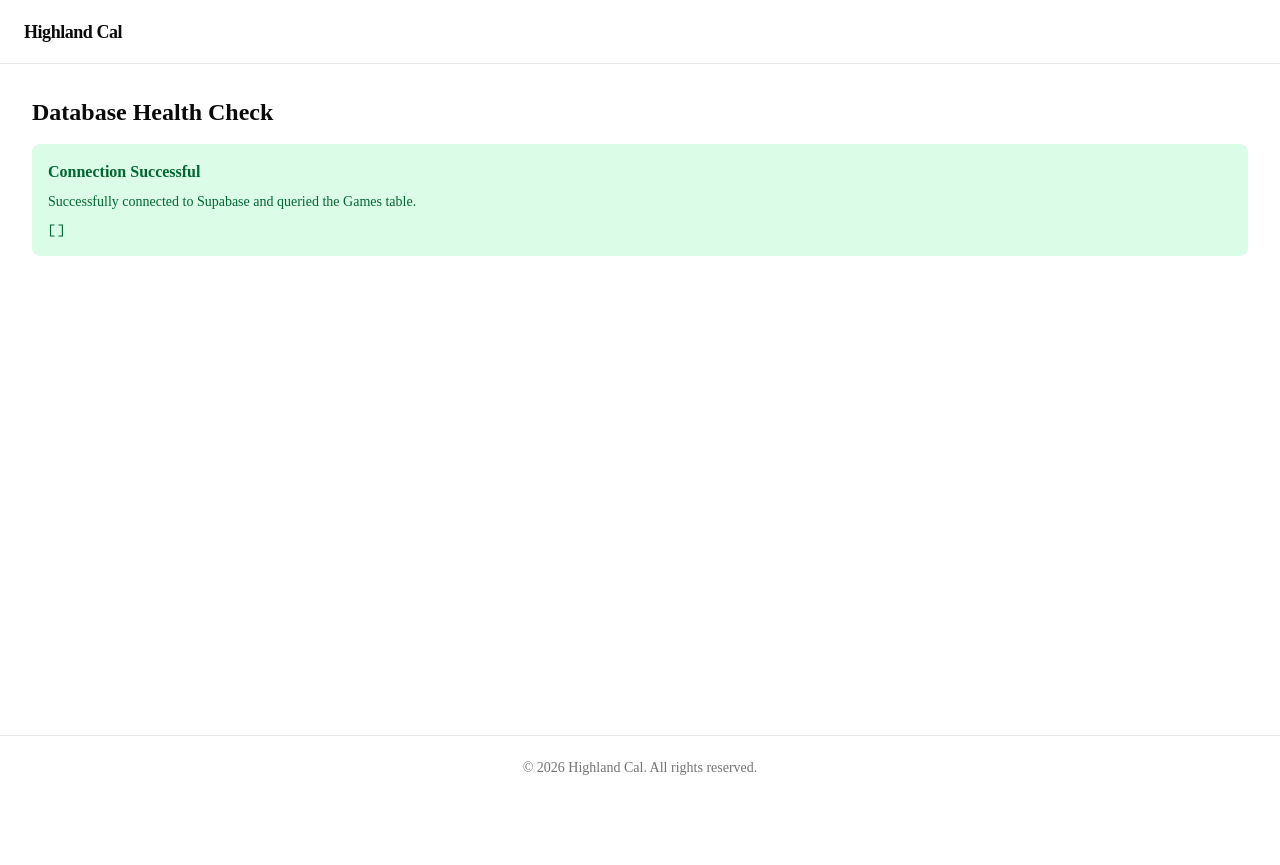
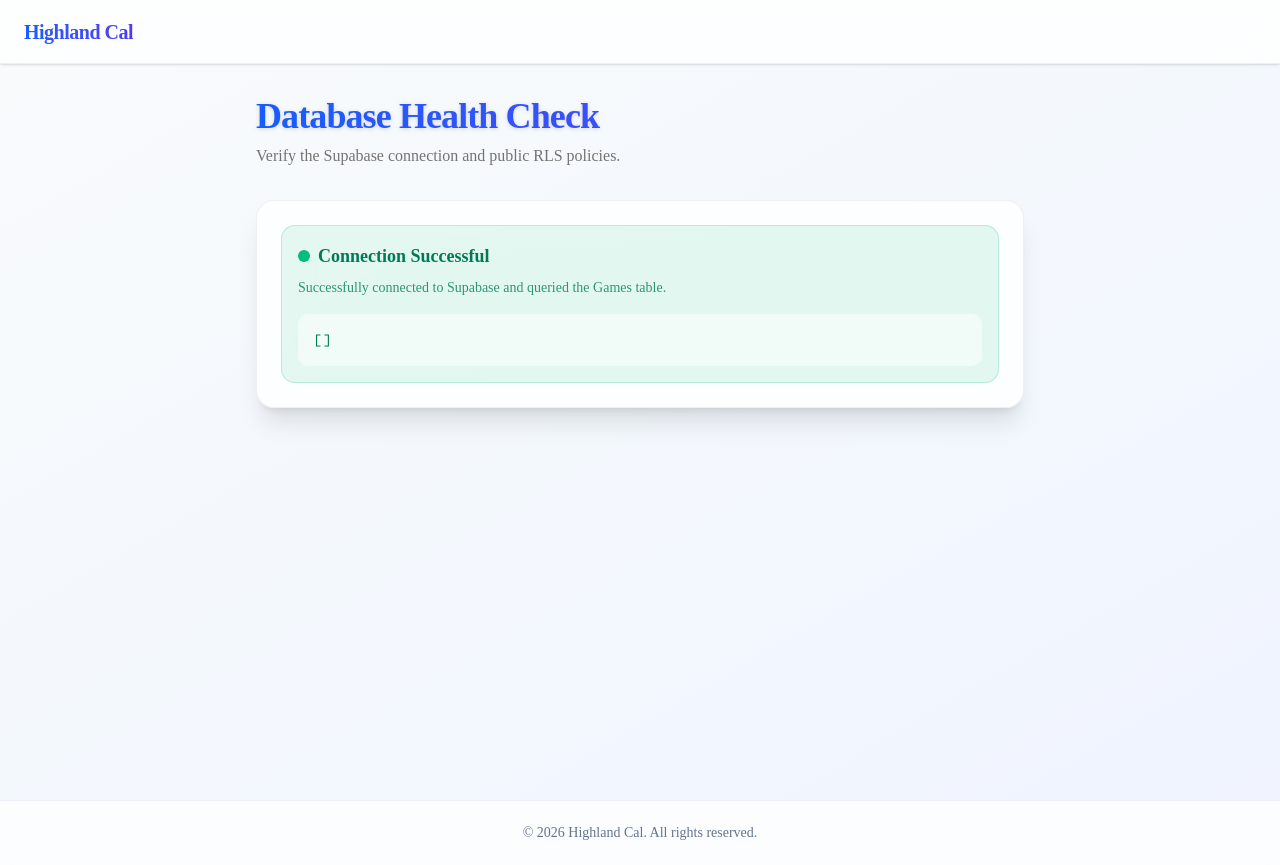
Before and after one commit to billnapier/highland_cal, a Next.js app: page /db-health in a window 1280 px wide. Before the commit the page ends 800 px from the top, so only its background shows below. Built offline with nearby package versions, Linux system fonts and the light colour scheme; no server answers; the database is empty.

Commit message:
Apply premium design language and baseball card layout across all remaining pages

```diff
--- a/app/db-health/page.tsx
+++ b/app/db-health/page.tsx
@@ -9,20 +9,34 @@ export default async function DbHealthPage() {
   const { data, error } = await supabase.from('games').select('id').limit(1)
 
   return (
-    <div className="p-8">
-      <h1 className="text-2xl font-bold mb-4">Database Health Check</h1>
-      {error ? (
-        <div className="p-4 bg-red-100 text-red-800 rounded-md">
-          <h2 className="font-semibold">Connection Error</h2>
-          <pre className="mt-2 text-sm whitespace-pre-wrap">{JSON.stringify(error, null, 2)}</pre>
+    <main className="flex flex-1 flex-col p-8 bg-gradient-to-br from-slate-50 via-blue-50/50 to-indigo-50/80 dark:from-slate-950 dark:via-blue-950/20 dark:to-indigo-950/30 min-h-[calc(100vh-4rem)]">
+      <div className="mx-auto w-full max-w-3xl space-y-8">
+        <div>
+          <h1 className="text-4xl font-extrabold tracking-tight bg-clip-text text-transparent bg-gradient-to-r from-blue-600 to-indigo-600 dark:from-blue-400 dark:to-indigo-400 drop-shadow-sm">Database Health Check</h1>
+          <p className="text-muted-foreground mt-2">Verify the Supabase connection and public RLS policies.</p>
         </div>
-      ) : (
-        <div className="p-4 bg-green-100 text-green-800 rounded-md">
-          <h2 className="font-semibold">Connection Successful</h2>
-          <p className="mt-2 text-sm">Successfully connected to Supabase and queried the Games table.</p>
-          <pre className="mt-2 text-sm whitespace-pre-wrap">{JSON.stringify(data, null, 2)}</pre>
+
+        <div className="rounded-2xl border border-slate-200/60 dark:border-slate-800/60 bg-white/80 dark:bg-slate-900/80 backdrop-blur-xl text-card-foreground shadow-xl p-6">
+          {error ? (
+            <div className="p-4 bg-red-500/10 border border-red-500/20 text-red-600 dark:text-red-400 rounded-xl">
+              <h2 className="font-semibold text-lg flex items-center gap-2">
+                <span className="flex h-3 w-3 rounded-full bg-red-500"></span>
+                Connection Error
+              </h2>
+              <pre className="mt-4 text-sm whitespace-pre-wrap bg-white/50 dark:bg-black/50 p-4 rounded-lg overflow-x-auto">{JSON.stringify(error, null, 2)}</pre>
+            </div>
+          ) : (
+            <div className="p-4 bg-emerald-500/10 border border-emerald-500/20 text-emerald-700 dark:text-emerald-400 rounded-xl">
+              <h2 className="font-semibold text-lg flex items-center gap-2">
+                <span className="flex h-3 w-3 rounded-full bg-emerald-500"></span>
+                Connection Successful
+              </h2>
+              <p className="mt-2 text-sm opacity-80">Successfully connected to Supabase and queried the Games table.</p>
+              <pre className="mt-4 text-sm whitespace-pre-wrap bg-white/50 dark:bg-black/50 p-4 rounded-lg overflow-x-auto">{JSON.stringify(data, null, 2)}</pre>
+            </div>
+          )}
         </div>
-      )}
-    </div>
+      </div>
+    </main>
   )
 }
--- a/app/layout.tsx
+++ b/app/layout.tsx
@@ -5,7 +5,6 @@ import Link from "next/link";
 import { createClient } from '@/lib/supabase/server';
 
 const geistSans = Geist({
-
   variable: "--font-geist-sans",
   subsets: ["latin"],
 });
@@ -46,24 +45,25 @@ export default async function RootLayout({
       lang="en"
       className={`${geistSans.variable} ${geistMono.variable} h-full antialiased`}
     >
-      <body className="min-h-full flex flex-col">
-        <header className="flex h-16 shrink-0 items-center justify-between border-b px-4 md:px-6">
-          <Link href="/" className="font-semibold text-lg tracking-tight">
+      <body className="min-h-full flex flex-col bg-slate-50 dark:bg-slate-950 text-foreground">
+        <header className="sticky top-0 z-50 flex h-16 shrink-0 items-center justify-between border-b border-slate-200/60 dark:border-slate-800/60 bg-white/70 dark:bg-slate-900/70 backdrop-blur-xl px-4 md:px-6 shadow-sm">
+          <Link href="/" className="font-extrabold text-xl tracking-tight bg-clip-text text-transparent bg-gradient-to-r from-blue-600 to-indigo-600 dark:from-blue-400 dark:to-indigo-400">
             {clubName}
           </Link>
           {user && (
             <nav className="flex items-center gap-4">
-              <Link href="/dashboard" className="text-sm font-medium hover:underline text-muted-foreground hover:text-foreground">
+              <Link href="/dashboard" className="text-sm font-bold text-slate-600 hover:text-indigo-600 dark:text-slate-300 dark:hover:text-indigo-400 transition-colors">
                 Dashboard
               </Link>
             </nav>
           )}
         </header>
+
         {children}
 
-        <footer className="border-t py-6 md:py-0 mt-auto">
-          <div className="container flex flex-col items-center justify-center gap-4 md:h-16 md:flex-row">
-            <p className="text-sm text-muted-foreground">
+        <footer className="border-t border-slate-200/60 dark:border-slate-800/60 py-6 md:py-0 mt-auto bg-white/50 dark:bg-slate-900/50 backdrop-blur-md">
+          <div className="container mx-auto flex flex-col items-center justify-center gap-4 md:h-16 md:flex-row px-4">
+            <p className="text-sm font-medium text-slate-500 dark:text-slate-400">
               © {new Date().getFullYear()} {clubName}. All rights reserved.
             </p>
           </div>
--- a/components/ApplicationForm.tsx
+++ b/components/ApplicationForm.tsx
@@ -37,8 +37,8 @@ export default function ApplicationForm() {
   }
 
   return (
-    <div className="bg-card text-card-foreground border rounded-lg shadow-sm p-6 mt-6">
-      <h2 className="text-xl font-semibold mb-4">Application for Membership</h2>
+    <div className="rounded-2xl border border-slate-200/60 dark:border-slate-800/60 bg-white/80 dark:bg-slate-900/80 backdrop-blur-xl text-card-foreground shadow-xl p-6 mt-6">
+      <h2 className="text-2xl font-extrabold tracking-tight bg-clip-text text-transparent bg-gradient-to-r from-blue-600 to-indigo-600 dark:from-blue-400 dark:to-indigo-400 drop-shadow-sm mb-4">Application for Membership</h2>
       <p className="text-muted-foreground text-sm mb-6">
         Please fill out this short questionnaire so we can get to know you better.
       </p>
--- a/components/AttendanceManager.tsx
+++ b/components/AttendanceManager.tsx
@@ -75,9 +75,9 @@ export default function AttendanceManager({ gameId, currentUserId, role, attenda
   const canEdit = role === 'APPROVED' || role === 'ADMIN'
 
   return (
-    <div className="mt-4 p-4 border rounded-md bg-secondary/20 space-y-4">
+    <div className="mt-4 p-6 border border-slate-200/60 dark:border-slate-800/60 rounded-xl bg-white/50 dark:bg-slate-900/50 backdrop-blur-sm space-y-4 shadow-sm transition-all hover:shadow-md">
       <div className="flex items-center justify-between">
-        <h4 className="font-semibold text-lg">Attendance</h4>
+        <h4 className="font-extrabold text-lg tracking-tight bg-clip-text text-transparent bg-gradient-to-r from-blue-600 to-indigo-600 dark:from-blue-400 dark:to-indigo-400">Attendance</h4>
         {message && (
           <span className={`text-sm ${message.type === 'success' ? 'text-green-600' : 'text-red-600'}`}>
             {message.text}
--- a/components/ui/dialog.tsx
+++ b/components/ui/dialog.tsx
@@ -53,7 +53,7 @@ function DialogContent({
       <DialogPrimitive.Popup
         data-slot="dialog-content"
         className={cn(
-          "fixed top-1/2 left-1/2 z-50 grid w-full max-w-[calc(100%-2rem)] -translate-x-1/2 -translate-y-1/2 gap-4 rounded-xl bg-popover p-4 text-sm text-popover-foreground ring-1 ring-foreground/10 duration-100 outline-none sm:max-w-sm data-open:animate-in data-open:fade-in-0 data-open:zoom-in-95 data-closed:animate-out data-closed:fade-out-0 data-closed:zoom-out-95",
+          "fixed top-1/2 left-1/2 z-50 grid w-full max-w-[calc(100%-2rem)] -translate-x-1/2 -translate-y-1/2 gap-4 rounded-xl bg-white/95 dark:bg-slate-900/95 backdrop-blur-xl p-4 text-sm text-popover-foreground ring-1 ring-slate-200/60 dark:ring-slate-800/60 shadow-2xl duration-100 outline-none sm:max-w-sm data-open:animate-in data-open:fade-in-0 data-open:zoom-in-95 data-closed:animate-out data-closed:fade-out-0 data-closed:zoom-out-95",
           className
         )}
         {...props}
@@ -102,7 +102,7 @@ function DialogFooter({
     <div
       data-slot="dialog-footer"
       className={cn(
-        "-mx-4 -mb-4 flex flex-col-reverse gap-2 rounded-b-xl border-t bg-muted/50 p-4 sm:flex-row sm:justify-end",
+        "-mx-4 -mb-4 flex flex-col-reverse gap-2 rounded-b-xl border-t border-slate-200/60 dark:border-slate-800/60 bg-slate-50/50 dark:bg-slate-950/50 p-4 sm:flex-row sm:justify-end mt-4",
         className
       )}
       {...props}
@@ -122,7 +122,7 @@ function DialogTitle({ className, ...props }: DialogPrimitive.Title.Props) {
     <DialogPrimitive.Title
       data-slot="dialog-title"
       className={cn(
-        "font-heading text-base leading-none font-medium",
+        "font-heading text-xl font-extrabold tracking-tight bg-clip-text text-transparent bg-gradient-to-r from-blue-600 to-indigo-600 dark:from-blue-400 dark:to-indigo-400 drop-shadow-sm",
         className
       )}
       {...props}
```
Also changed, not shown: app/dashboard/page.tsx (+9 -5 lines), app/roster/[id]/page.tsx (+34 -31 lines).
